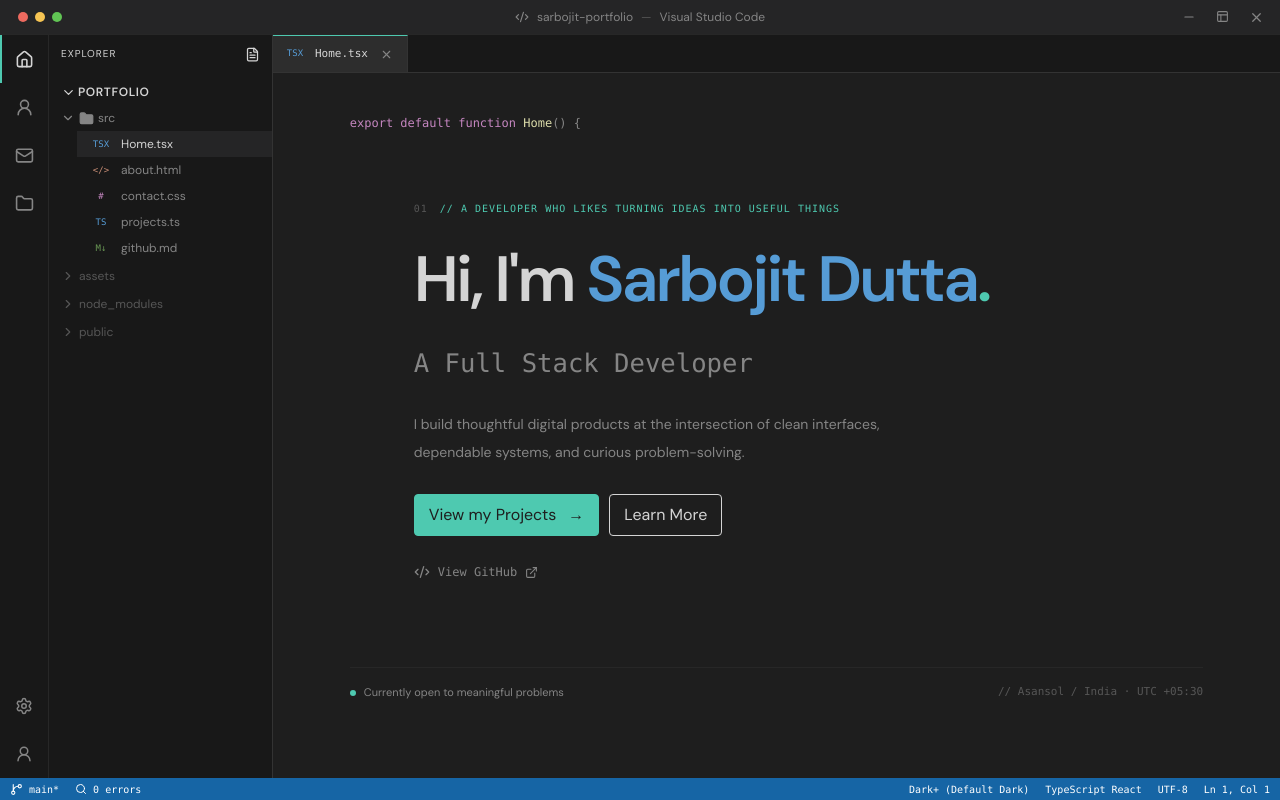
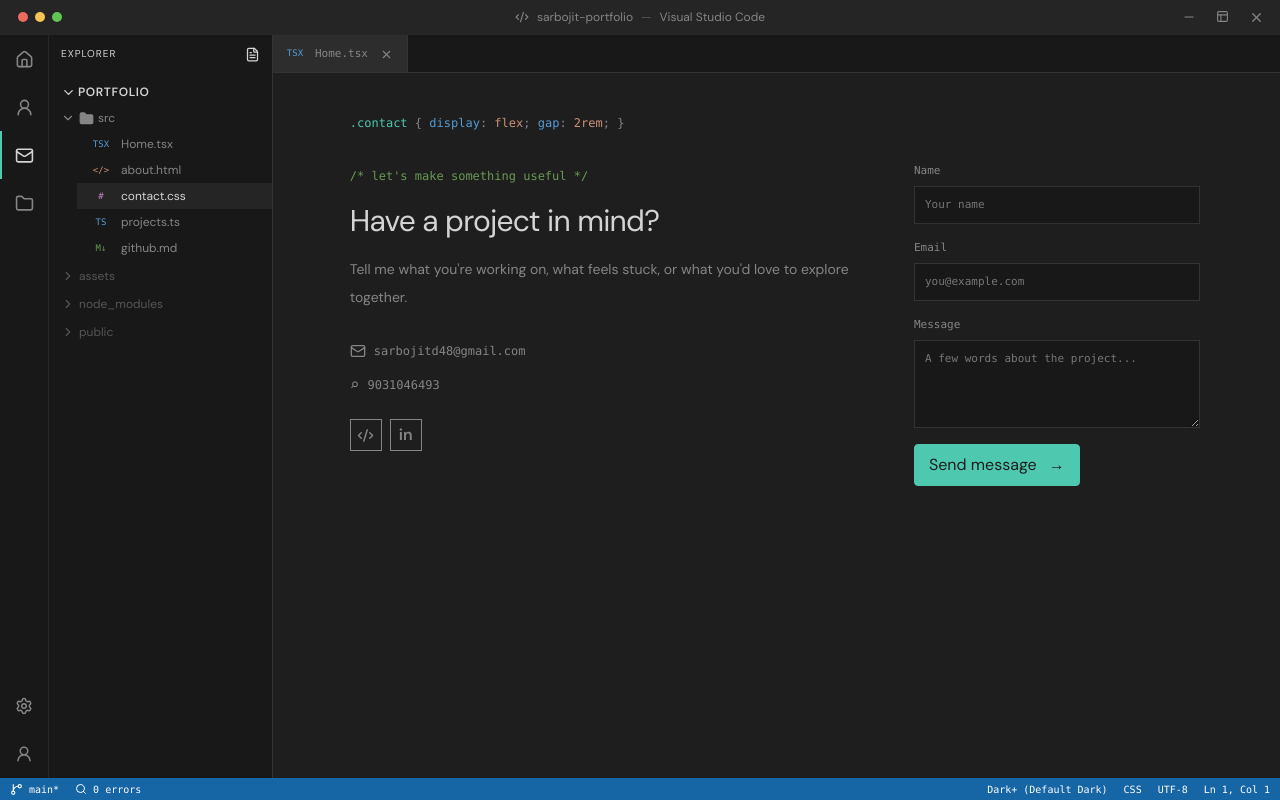
Before and after one commit to sarbojitdutta/myPortfolio, a React (Vite) app: page /contact in a window 1280 px wide. Built offline with nearby package versions, Linux system fonts and the light colour scheme.

Commit message:
feat: migrate portfolio navigation to real routes

```diff
--- a/src/App.tsx
+++ b/src/App.tsx
@@ -1,17 +1,24 @@
 import { useEffect, useState } from 'react'
+import { BrowserRouter, Navigate, Route, Routes, useLocation, useNavigate } from 'react-router-dom'
 import { ActivityBar } from './components/layout/ActivityBar'
 import { Explorer } from './components/layout/Explorer'
 import { StatusBar } from './components/layout/StatusBar'
 import { TabBar } from './components/layout/TabBar'
 import { TitleBar } from './components/layout/TitleBar'
-import { EditorView } from './components/editor/EditorView'
 import { ThemePicker } from './components/views/ThemePicker'
+import { GithubView } from './components/views/GithubView'
+import { AboutView } from './components/views/AboutView'
+import { ContactView } from './components/views/ContactView'
+import { HomeView } from './components/views/HomeView'
+import { ProjectsView } from './components/views/ProjectsView'
 import { portfolioFiles } from './data/files'
 import { themes, type ThemeName } from './themes/themes'
+import { fileToRoute, routeToFile, RouteTitle } from './routes'
 import type { FileName, View } from './types/portfolio'
 
-function App() {
-  const [active, setActive] = useState<View>('Home.tsx')
+function PortfolioShell() {
+  const location = useLocation()
+  const navigate = useNavigate()
   const [openTabs, setOpenTabs] = useState<FileName[]>(['Home.tsx'])
   const [theme, setTheme] = useState<ThemeName>(() => {
     return (localStorage.getItem('portfolio-theme') as ThemeName) || 'dark-plus'
@@ -20,21 +27,23 @@ function App() {
   const [explorerWidth, setExplorerWidth] = useState(224)
   const [mobileNav, setMobileNav] = useState(false)
 
+  const active: View = location.pathname === '/settings' ? 'settings' : routeToFile(location.pathname)
+  const activeFile = portfolioFiles.find((file) => file.name === active)
+
   useEffect(() => {
     document.documentElement.dataset.theme = theme
     localStorage.setItem('portfolio-theme', theme)
   }, [theme])
 
-  const activeFile = portfolioFiles.find((file) => file.name === active)
-
   const openFile = (file: FileName) => {
     setOpenTabs((tabs) => (tabs.includes(file) ? tabs : [...tabs, file]))
-    setActive(file)
+    navigate(fileToRoute(file))
     setMobileNav(false)
   }
 
   const toggleSettings = () => {
-    setActive((current) => (current === 'settings' ? 'Home.tsx' : 'settings'))
+    navigate(location.pathname === '/settings' ? '/' : '/settings')
+    setMobileNav(false)
   }
 
   const closeTab = (file: FileName) => {
@@ -44,12 +53,13 @@ function App() {
     setOpenTabs(nextTabs)
 
     if (active === file) {
-      setActive(remaining[remaining.length - 1] || 'Home.tsx')
+      navigate(fileToRoute(remaining[remaining.length - 1] || 'Home.tsx'))
     }
   }
 
   return (
     <main className="flex h-screen flex-col overflow-hidden bg-[var(--bg)] text-[var(--text)] transition-colors duration-200">
+      <RouteTitle />
       <TitleBar />
       <div className="flex min-h-0 flex-1">
         <ActivityBar active={active} mobileNav={mobileNav} onSettings={toggleSettings} openFile={openFile} setMobileNav={setMobileNav} />
@@ -57,7 +67,15 @@ function App() {
         <section className="flex min-w-0 flex-1 flex-col bg-[var(--editor)]">
           <TabBar active={active} closeTab={closeTab} openFile={openFile} tabs={openTabs} />
           <div className="min-h-0 flex-1 overflow-auto">
-            {active === 'settings' ? <ThemePicker theme={theme} setTheme={setTheme} /> : <EditorView active={active} openFile={openFile} />}
+            <Routes>
+              <Route path="/" element={<HomeView openFile={openFile} />} />
+              <Route path="/about" element={<AboutView />} />
+              <Route path="/contact" element={<ContactView />} />
+              <Route path="/projects" element={<ProjectsView />} />
+              <Route path="/github" element={<GithubView />} />
+              <Route path="/settings" element={<ThemePicker theme={theme} setTheme={setTheme} />} />
+              <Route path="*" element={<Navigate to="/" replace />} />
+            </Routes>
           </div>
         </section>
       </div>
@@ -66,4 +84,12 @@ function App() {
   )
 }
 
+function App() {
+  return (
+    <BrowserRouter>
+      <PortfolioShell />
+    </BrowserRouter>
+  )
+}
+
 export default App
```
